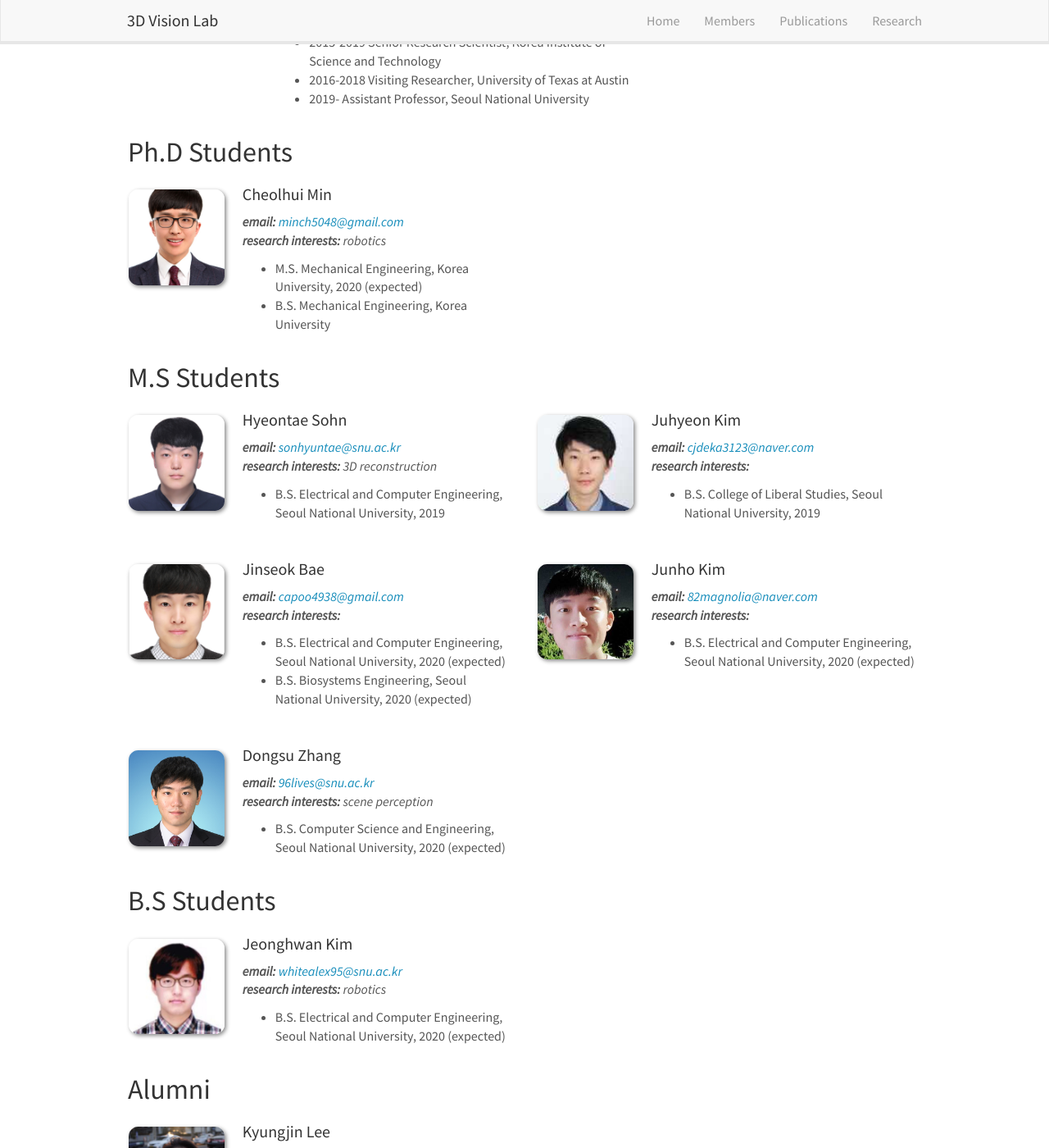
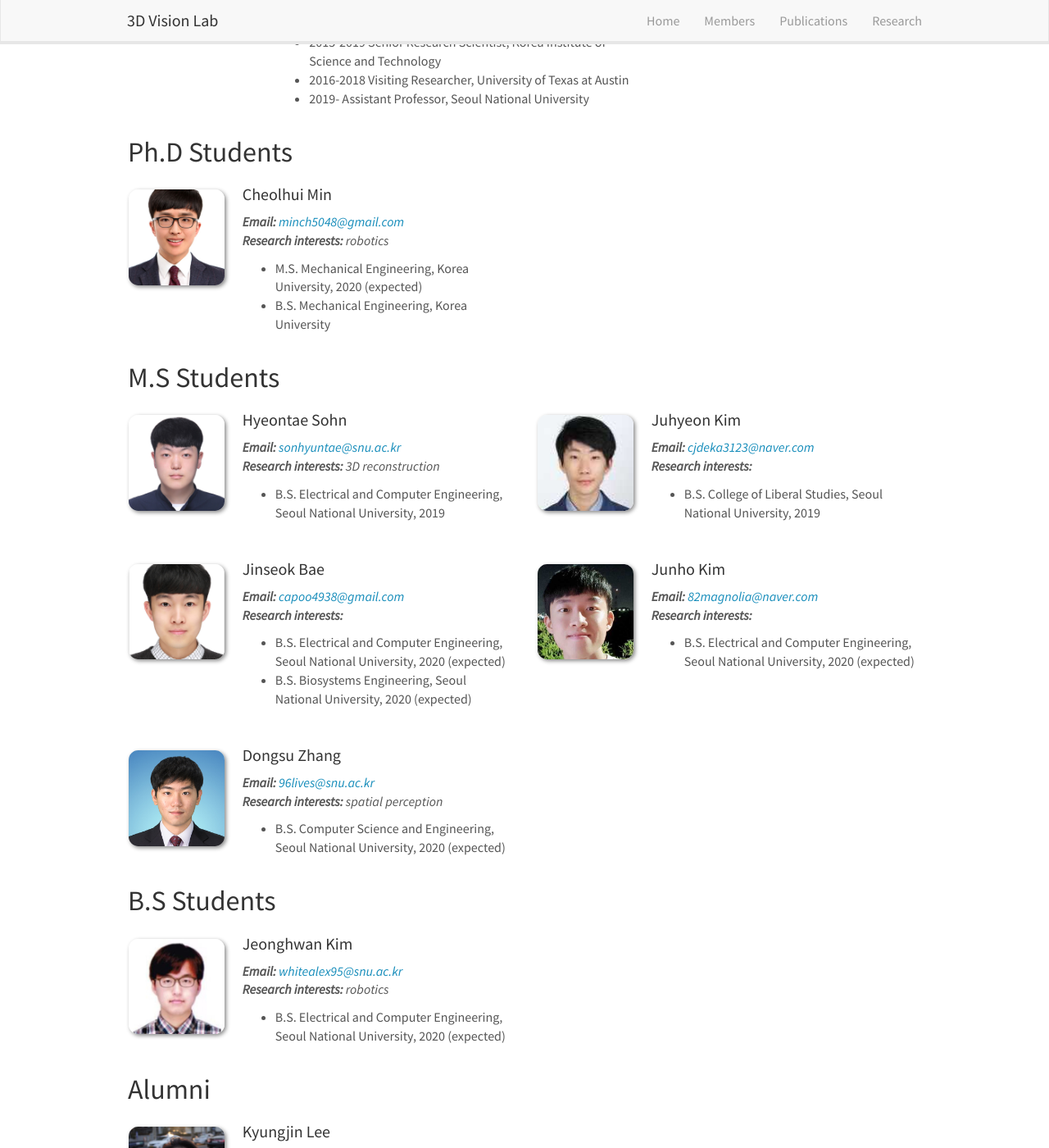
Before and after one commit to 3dvision-snu/3dvision-snu.github.io, a Jekyll site: the page built from _pages/members.md, in a window 1280 px wide and 1400 px high, scrolled down 338 px. Shown: the whole window at 82% size. Built offline with Jekyll 4.4.1, drawn with Linux system fonts in a browser that asks for light colours; nearby versions of some CDN libraries; some of the changed text lies outside the part shown.

```diff
--- a/_data/members_ms.yml
+++ b/_data/members_ms.yml
@@ -40,7 +40,7 @@
 
 - name: Dongsu Zhang
   photo: dongsu_zhang.jpg
-  research_interests: scene perception
+  research_interests: spatial perception
   # info: Masters, starts Mar 2020
   email: 96lives@snu.ac.kr
   page: http://dszhang.me/about
--- a/_pages/members.md
+++ b/_pages/members.md
@@ -27,7 +27,10 @@ permalink: /members/
   <a href="{{member.page}}"><img src="{{ site.url }}{{ site.baseurl }}/images/memberspic/{{ member.photo }}" class="img-responsive" width="25%" style="float: left" /></a>
   {% endif %}
   <h4>{{ member.name }}</h4>
-  <i>{{ member.info }}<br>email: <{{ member.email }}></i>
+  <i>
+    <strong> {{ member.info }}<br></strong>
+    <strong>Email: </strong><{{ member.email }}>
+  </i>
   <ul style="overflow: hidden">
   {% for educ in member.educations %}
   <li> {{ educ }} </li>
@@ -67,8 +70,8 @@ permalink: /members/
   <h4>{{ member.name }}</h4>
 
   <i>
-    <strong> email: </strong> <{{ member.email }}> <br>
-    <strong> research interests: </strong> {{member.research_interests}}
+    <strong> Email: </strong> <{{ member.email }}> <br>
+    <strong> Research interests: </strong> {{member.research_interests}}
   </i>
   <ul style="overflow: hidden">
   {% for educ in member.educations %}
@@ -110,8 +113,8 @@ permalink: /members/
   <h4>{{ member.name }}</h4>
 
   <i>
-    <strong> email: </strong> <{{ member.email }}> <br>
-    <strong> research interests: </strong> {{member.research_interests}}
+    <strong> Email: </strong> <{{ member.email }}> <br>
+    <strong> Research interests: </strong> {{member.research_interests}}
   </i>
   <ul style="overflow: hidden">
   {% for educ in member.educations %}
@@ -152,8 +155,8 @@ permalink: /members/
   {% endif %}
   <h4>{{ member.name }}</h4>
   <i>
-    <strong> email: </strong> <{{ member.email }}> <br>
-    <strong> research interests: </strong> {{member.research_interests}}
+    <strong> Email: </strong> <{{ member.email }}> <br>
+    <strong> Research interests: </strong> {{member.research_interests}}
   </i>
   <ul style="overflow: hidden">
   {% for educ in member.educations %}
@@ -193,7 +196,9 @@ permalink: /members/
   <a href="{{member.page}}"><img src="{{ site.url }}{{ site.baseurl }}/images/memberspic/{{ member.photo }}" class="img-responsive" width="25%" style="float: left" /></a>
   {% endif %}
   <h4>{{ member.name }}</h4>
-  <i>{{ member.info }}<br>email: <{{ member.email }}></i>
+  <i>
+    <strong> Email: </strong> <{{ member.email }}>
+  </i>
   <ul style="overflow: hidden">
   {% for educ in member.educations %}
   <li> {{ educ }} </li>
```
